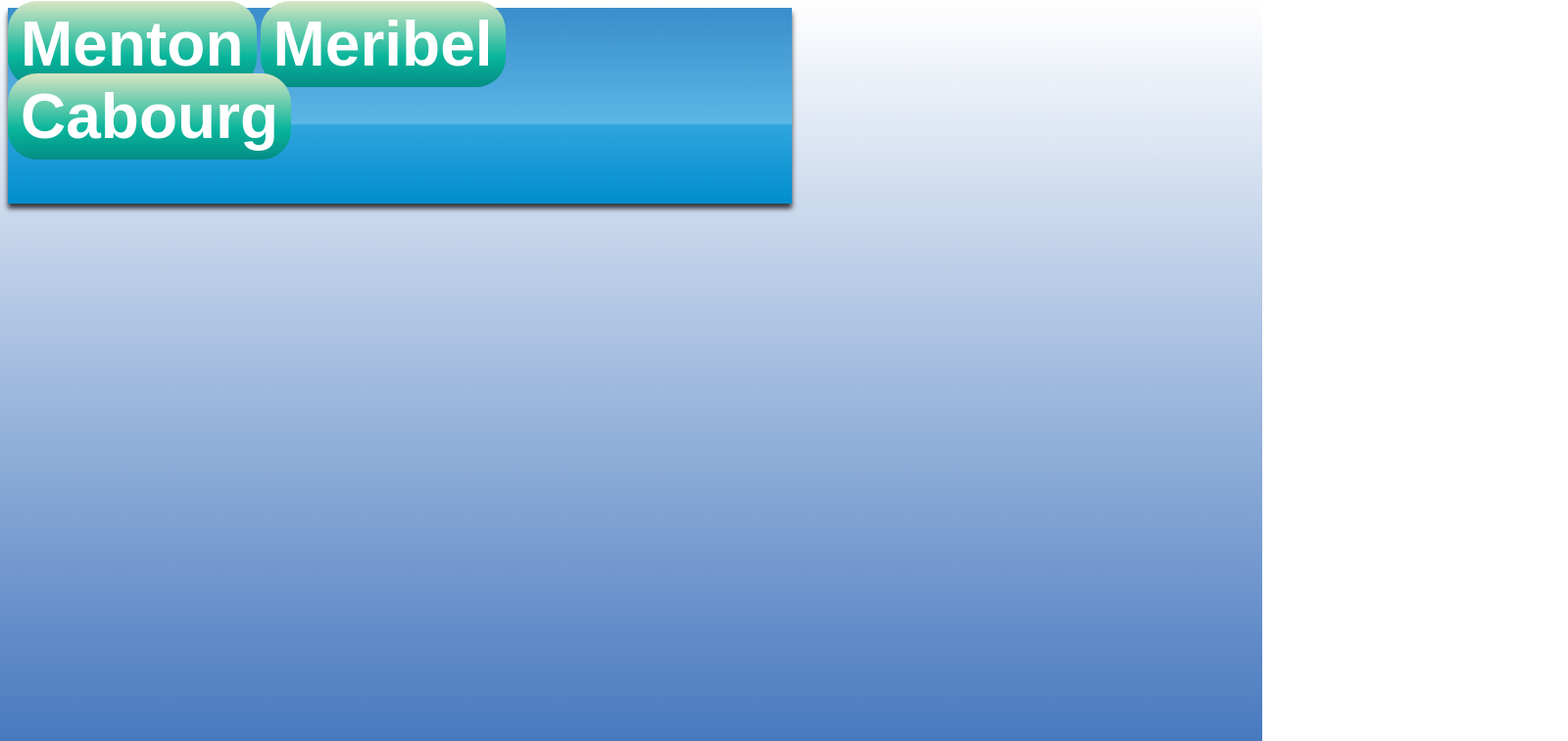
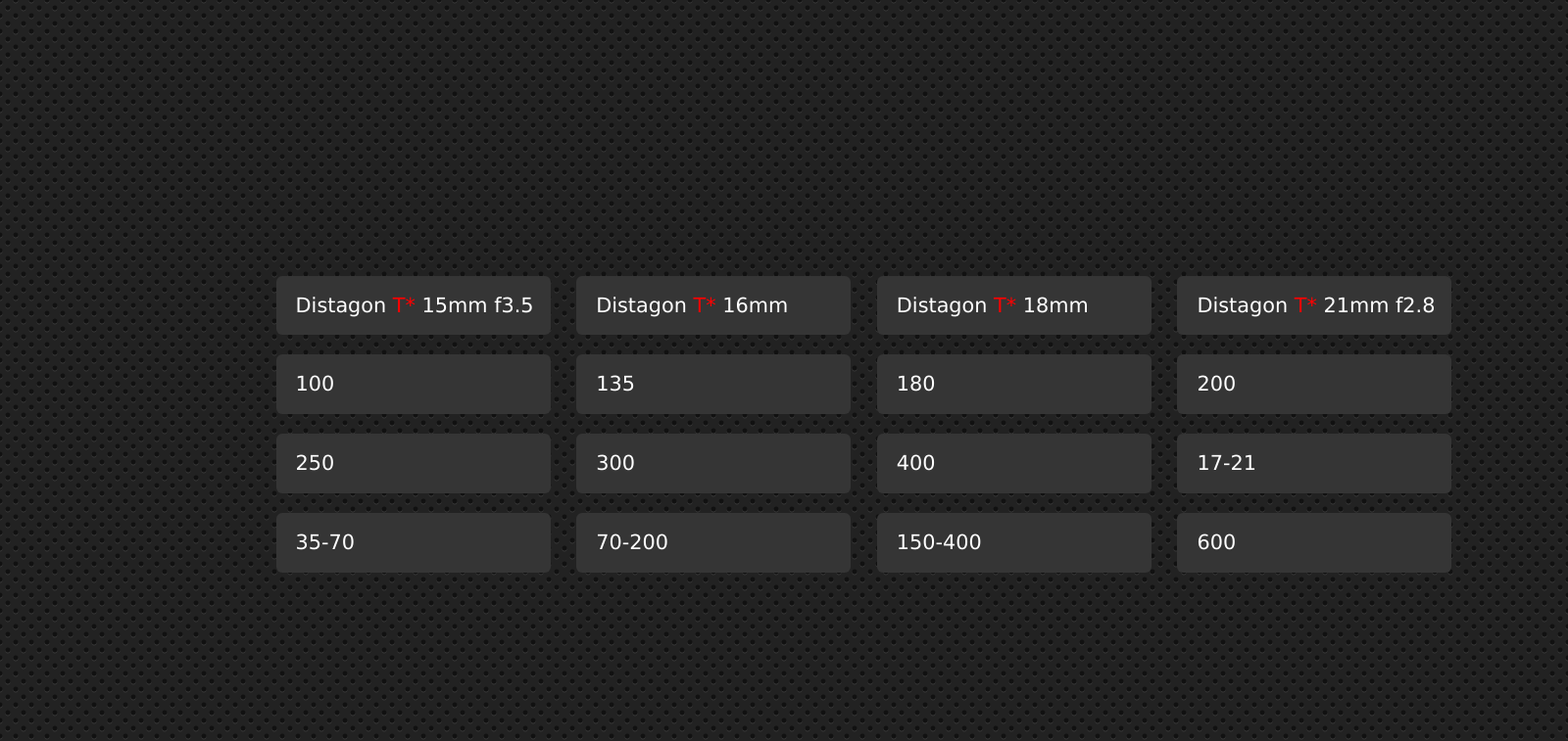
Before and after one commit to manolenso/projectSass, a plain HTML site: page index.html in a window 1280 px wide. Shown: the top 757 px of the page at 98% size, 1600 px wide, since content can reach past the window. Drawn offline with Linux system fonts and the light colour scheme.

Commit message:
added carbon background

```diff
--- a/index.html
+++ b/index.html
@@ -1,5 +1,5 @@
 <!doctype html>
-<html lang="en">
+<html lang="fr">
 <head>
   <meta charset="UTF-8">
   <link href="stylesheets/style.css" media="screen, projection" rel="stylesheet" type="text/css" />
@@ -10,10 +10,29 @@
   <title>Bouton ccs Hat</title>
 </head>
 <body>
-<header class="header">
-  <span class="bouton">Menton</span>
-  <span class="bouton">Meribel</span>
-  <span class="bouton">Cabourg</span>
-</header>
+
+
+  <div class="box">
+    <nav>
+      <a href="#anchor1">Distagon<font color="#FF0000"> T*</font> 15mm f3.5</a>
+      <a href="#anchor2">Distagon<font color="#FF0000"> T*</font> 16mm</a>
+      <a href="#anchor3">Distagon<font color="#FF0000"> T*</font> 18mm</a>
+      <a href="#anchor4">Distagon<font color="#FF0000"> T*</font> 21mm f2.8</a>
+      <a href="#anchor5">100</a>
+      <a href="#anchor6">135</a>
+      <a href="#anchor7">180</a>
+      <a href="#anchor8">200</a>
+      <a href="#anchor9">250</a>
+      <a href="#anchor10">300</a>
+      <a href="#anchor11">400</a>
+      <a href="#anchor12">17-21</a>
+      <a href="#anchor13">35-70</a>
+      <a href="#anchor14">70-200</a>
+      <a href="#anchor15">150-400</a>
+      <a href="#anchor16">600</a>
+    </nav>
+  </div>
+
+
 </body>
 </html>
--- a/sass/style.scss
+++ b/sass/style.scss
@@ -1,31 +1,82 @@
 @import "compass";
-@import "compass/css3/border-radius";
+@import "compass/reset";
+@import "compass/typography/lists/horizontal-list";
+@import "recipes/background/carbon-fiber";
 
 
+@function black($opacity){
+  @return rgba(0,0,0,$opacity)
+}
+@function white($opacity){
+  @return rgba(255,255,255,$opacity)
+}
+@mixin box-emboss($opacity, $opacity2){
+    box-shadow:white($opacity) 0 1px 0, inset black($opacity2) 0 1px 0;
+}
+@mixin letterpress($opacity){
+    text-shadow:white($opacity) 0 1px 0;
+}
+
 body {
-width: 1280px;
-height: 1024px;
-@include background-image(linear-gradient(bottom, #0347a7 0%, rgba(3,71,168,0) 100%)); // layer fill content
+width: 1600px;
+height: 1500px;
+ @include background-carbon-fiber;
+
+ // @include background-image(linear-gradient(bottom, #f3fbe9 0%, #d5f6a7 100%)); //
 
 }
-.bouton {
-  font-size: 4em;
-  padding: 8px 13px;
+.box{
+  font-family: verdana;
+font-size: 1.3em;
+width: 1300px;
+margin: 22% 22% ;
+position: fixed;
 
-  color: #fff;
-  font-family: "Myriad Pro", sans-serif;
+}
+nav a {
+display: inline-block;
+width: 260px;
+padding: 20px 0 20px 20px;
+margin-right: 20px;
+margin-bottom: 20px;
+color: white;
+background: #353535;
+border-radius: 6px;
+-webkit-transition: background 0.3s linear;
+-moz-transition: background 0.3s linear;
+-o-transition: background 0.3s linear;
+-ms-transition: background 0.3s linear;
+transition: background 0.3s linear;
+}
+
+nav a:hover {
+background: #0090ff;
+
+}
+a {
+color: #0090ff;
+text-decoration: none;
+transition: color 0.5s ease;
+transition: text-shadow 0.5s ease;
+-webkit-transition: color 0.5s ease;
+-webkit-transition: text-shadow 0.5s ease;
+-moz-transition: color 0.5s ease;
+-moz-transition: text-shadow 0.5s ease;
+-o-transition: color 0.5s ease;
+-o-transition: text-shadow 0.5s ease;
+-ms-transition: color 0.5s ease;
+-ms-transition: text-shadow 0.5s ease;
+}
+
+.text{
+  color: white;
+  margin: auto;
+  padding: 30px;
+
+}
+.letterRed{
+  color:#FF0000;
   font-weight: bold;
-  border-radius: 30px;
-@include background-image(linear-gradient(bottom, #048d85 0%, #08b59b 35.35%, #d7e5c3 100%));
-.bouton:hover{
-    background-color:green;
-    padding: 50px;
+  font-size: 1.1em;
+
 }
-}
-.header{
-  margin: 0;
-  width: 800px;
-  height: 200px;
-  @include box-shadow(0 5px 5px rgba(0,0,0,.75));
-  @include background-image(linear-gradient(bottom, #008dcd 0%, #2fa5dd 39.99%, #5bb7e7 40.99%, #3a8dcb 100%));
-}
```
Also changed, not shown: stylesheets/screen.css, stylesheets/style.css, 1 other file.
